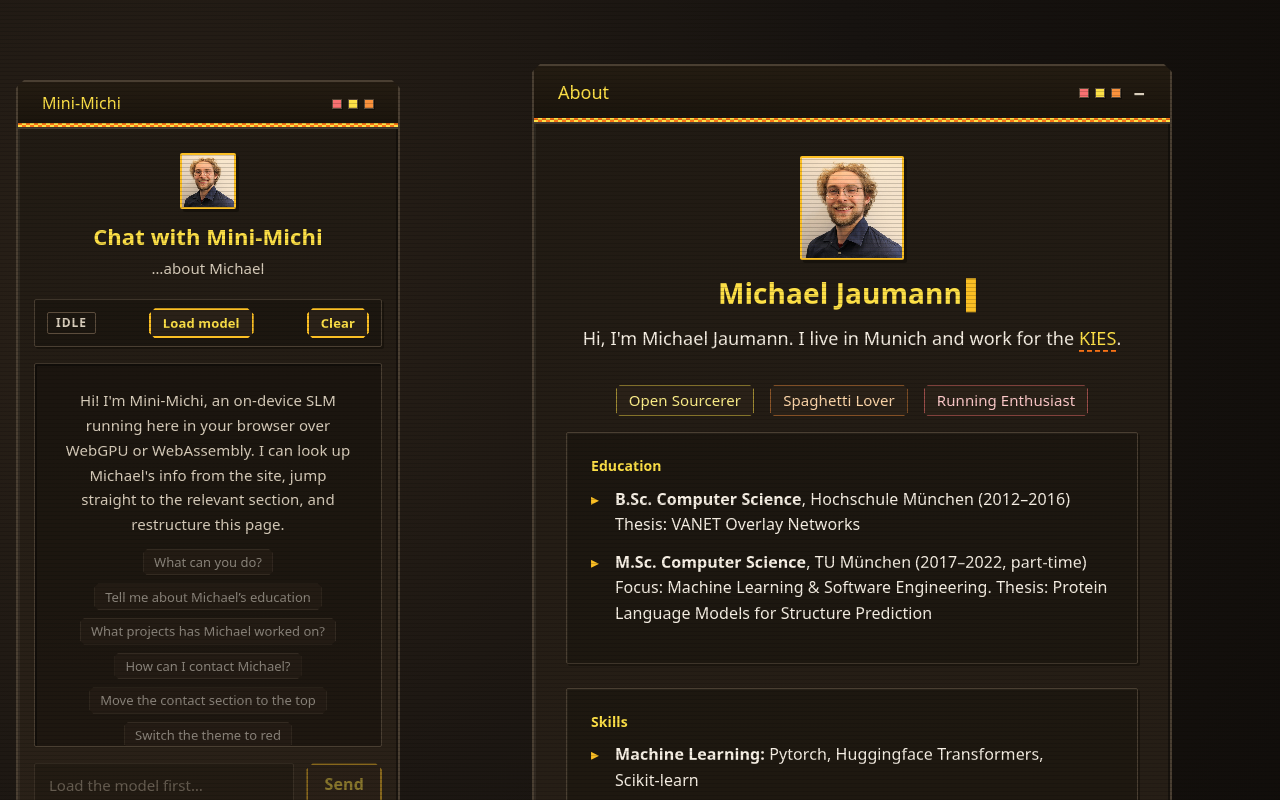
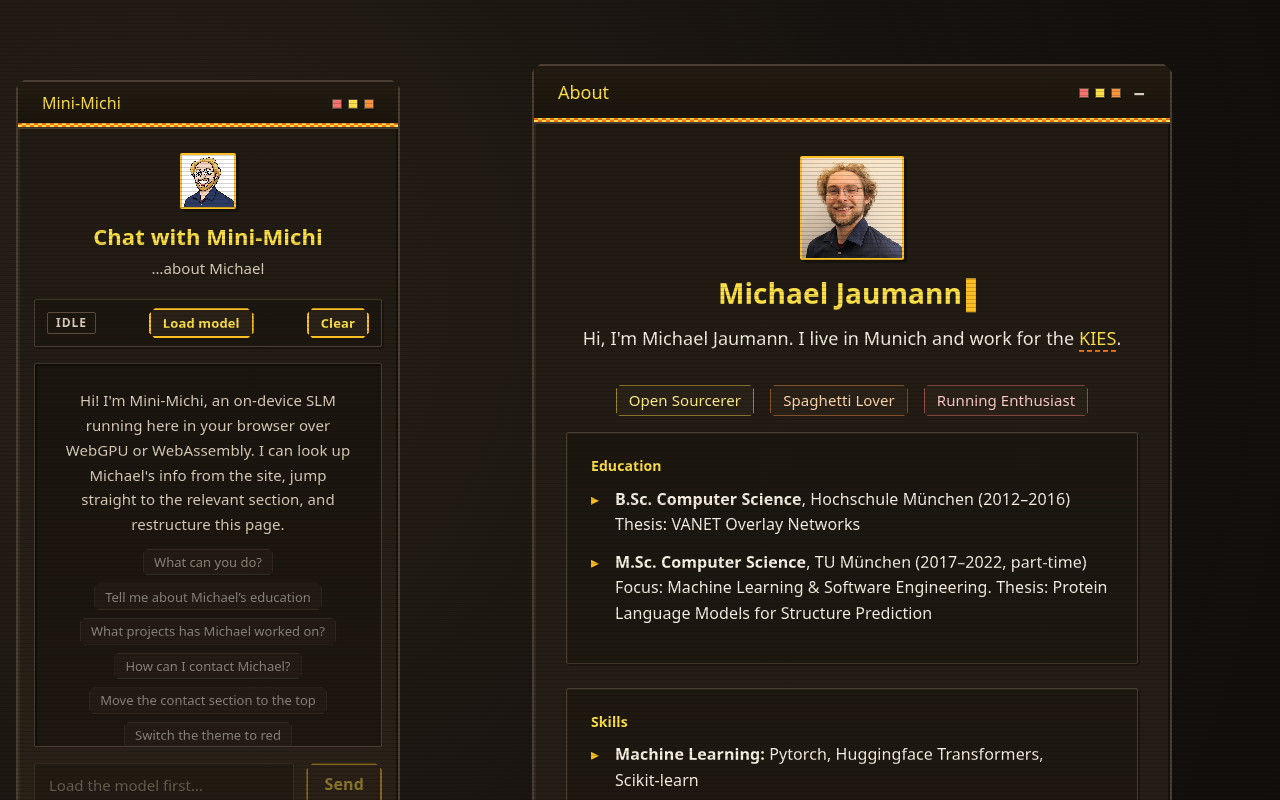
Before and after one commit to Meteord/about-me, a Vue app in the folder frontend/: page / in a window 1280 px wide. Shown: the top 800 px of the page. Built offline with nearby package versions, Linux system fonts and the light colour scheme; a web font is replaced by a local one.

Commit message:
added avatar

```diff
--- a/frontend/src/components/AiSection.vue
+++ b/frontend/src/components/AiSection.vue
@@ -254,7 +254,7 @@ function clearChat(): void {
     </div>
     <div class="ai-panel__body">
       <div class="pixel-chat__hero">
-        <img src="/mj.jpg" alt="Michael Jaumann" class="pixel-avatar pixel-chat__hero-avatar" />
+        <img src="/mm.png" alt="Mini-Michi" class="pixel-avatar pixel-chat__hero-avatar" />
         <h2 class="pixel-chat__hero-title">Chat with Mini-Michi</h2>
         <p class="pixel-chat__hero-sub">…about Michael</p>
       </div>
@@ -297,7 +297,7 @@ function clearChat(): void {
             <p>{{ message.content }}</p>
           </div>
           <div v-else-if="message.role === 'assistant'" class="pixel-msg pixel-msg--ai">
-            <img src="/mj.jpg" alt="" aria-hidden="true" class="pixel-chat__bubble-avatar" />
+            <img src="/mm.png" alt="" aria-hidden="true" class="pixel-chat__bubble-avatar" />
             <div class="pixel-msg__body">
               <div
                 class="pixel-msg__text pixel-msg__markdown"
```
Also changed, not shown: frontend/public/mm.png (added).
